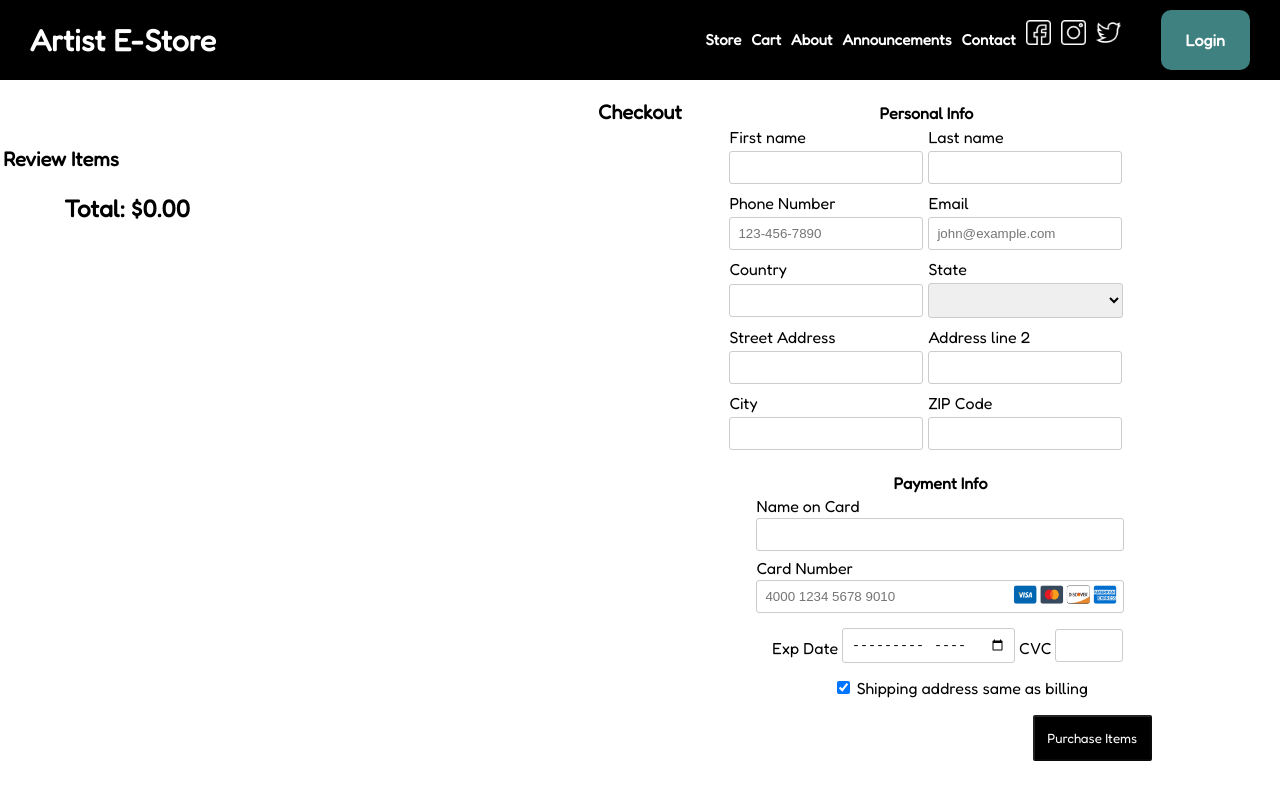
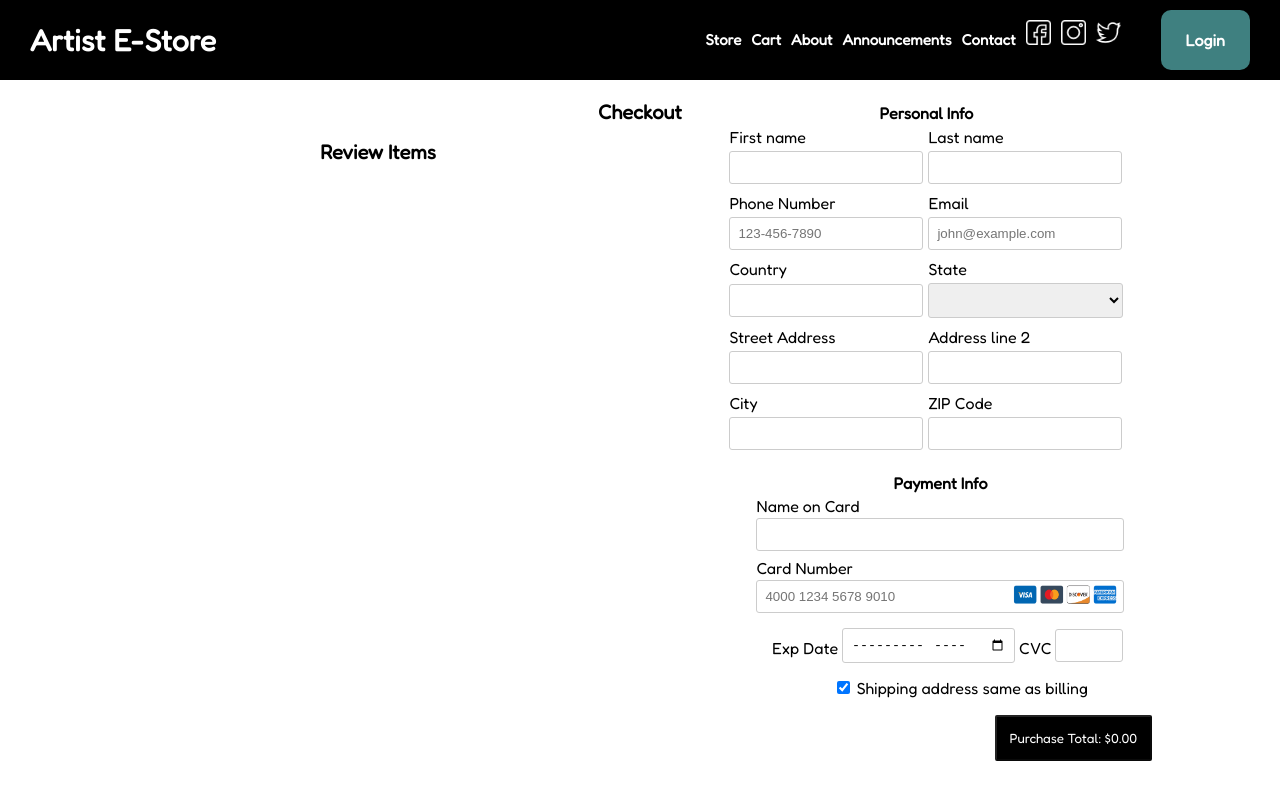
Before and after one commit to ahetrick12/artist-corner-estore, an Angular app in the folder estore-ui/: page /checkout in a window 1280 px wide. Built offline with nearby package versions, Linux system fonts and the light colour scheme.

Commit message:
improved item layout

```diff
--- a/estore-ui/src/app/checkout/checkout.component.css
+++ b/estore-ui/src/app/checkout/checkout.component.css
@@ -1,6 +1,28 @@
 body{
   font-family: 'Fredoka', sans-serif;
   padding-bottom: 100px;
+}
+
+ul{
+  position: absolute;
+  padding-right: 40%;
+}
+
+li{
+  display: inline-flex;
+  padding-right: 100px;
+}
+
+.iteminfo{
+  height: 75%;
+  padding-top: 15%;
+  font-weight: bold;
+  text-align: center;
+}
+
+figcaption{
+  font-weight: bold;
+  text-align: center;
 }
 
 input.ng-touched.ng-invalid {
@@ -19,7 +41,9 @@
 }
 
 #rw{
-  text-align: center;
+  position: absolute;
+  top: 120px;
+  left: 25%;
   margin-block: 20px;
   font-size: 20px;
   font-weight: bold;
--- a/estore-ui/src/app/checkout/checkout.component.html
+++ b/estore-ui/src/app/checkout/checkout.component.html
@@ -6,25 +6,21 @@
 <body>
   <div id="chk">Checkout</div>
   <div>
-    <table id="rw">
-      <th colspan="2">Review Items</th>
-      <tr class="items"></tr>
-      <tr *ngFor="let cartitem of cart">
-      <td><figure><img src="../../assets/images/placeholder.jpg" class="storeimg">
-        <figcaption>{{cartitem.item.name}}</figcaption></figure></td>
-      <td>
-        <table>
-          <tr>Price: {{cartitem.item.price | currency}}</tr>
-          <tr>Quantity: {{cartitem.quantity}}</tr>
-          <tr>Total: {{cartitem.quantity*cartitem.item.price | currency}}</tr>
-        </table>
-      </td>
-      </tr>
-  </table>
+    <div id="rw">Review Items</div>
+    <ul class="items">
+      <li *ngFor="let cartitem of cart">
+          <figure><img src="../../assets/images/placeholder.jpg" class="storeimg">
+            <figcaption>{{cartitem.item.name}}</figcaption></figure>
+          <table class="iteminfo">
+            <tr>Price: {{cartitem.item.price | currency}}</tr>
+            <tr>Quantity: {{cartitem.quantity}}</tr>
+            <tr>Total: {{cartitem.quantity*cartitem.item.price | currency}}</tr>
+          </table>
+      </li>
+    </ul>
 </div>
 <div class="form-group">
 <form class="form" [formGroup]="checkoutForm" (ngSubmit)="checkout()" novalidate>
-<h2 style="text-align: left; padding-left: 5%;">Total: {{findsum() | currency}} </h2>
 <table id="Per">
   <tr>
   <th colspan="2">Personal Info</th>
@@ -143,7 +139,7 @@
 <label id="sameadr">
   <input type="checkbox" checked="checked" name="sameadr"> Shipping address same as billing
 </label>
-    <button class="button" type="submit" id="purchase" [disabled]="!checkoutForm.valid">Purchase Items</button>
+    <button class="button" type="submit" id="purchase" [disabled]="!checkoutForm.valid">Purchase Total: {{findsum() | currency}}</button>
 </form>
 </div>
 <!--
```
